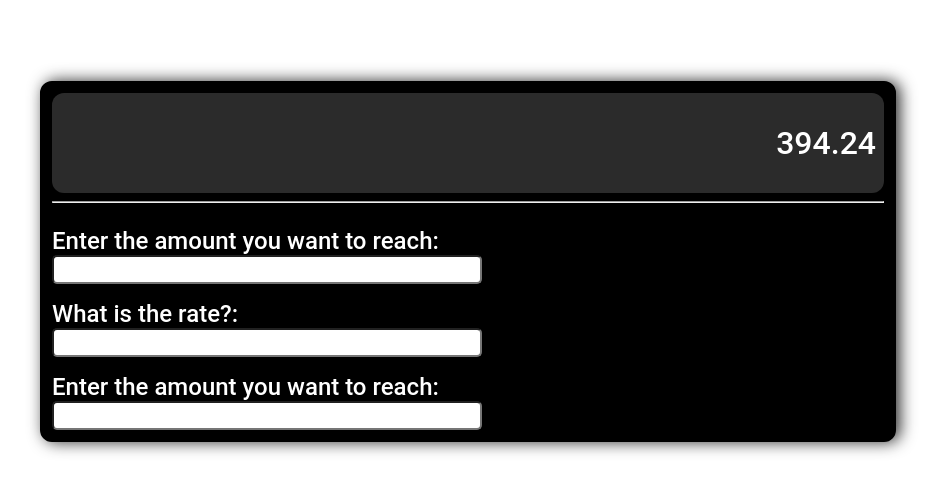
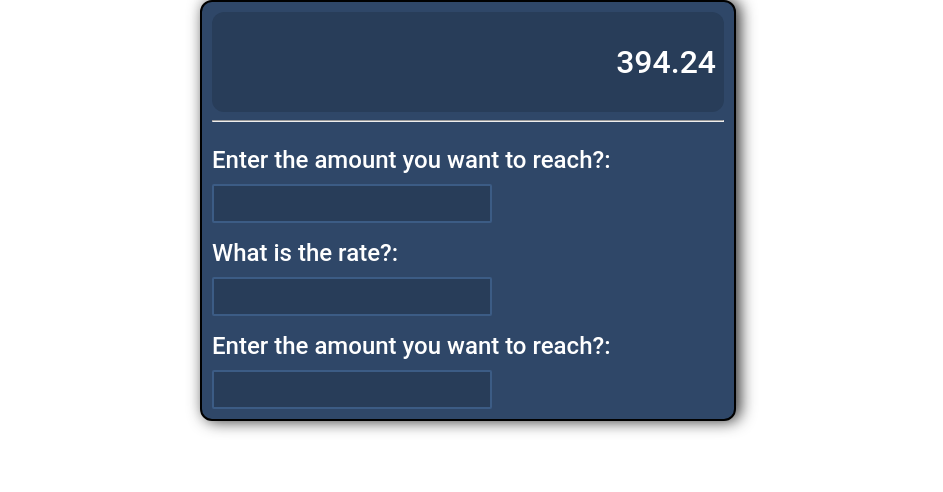
Before and after one commit to DatravousOdds/Determing-Compound-Interest, a plain HTML site: page index.html in a window 1280 px wide. Shown: the whole page, without its empty margins (172-1115 px from the left). Drawn offline with Linux system fonts and the light colour scheme.

Commit message:
color change for design

```diff
--- a/index.html
+++ b/index.html
@@ -9,9 +9,6 @@
 </head>
 
 <body>
-  <header>
-    <h1>Compound Interest Calculator</h1>
-  </header>
   <section id="sec1">
     <div id="top-screen" class="">
       <div>394.24</div>
@@ -19,16 +16,16 @@
     <hr>
     <div id="bottom-screen" class="center-div">
       <div>
-        <label>Enter the amount you want to reach:</label>
-          <input type="text" id="princpal">
+        <label>Enter the amount you want to reach?:</label>
+        <input type="text" id="princpal">
       </div>
       <div>
         <label>What is the rate?:</label>
-          <input type="text" id="princpal">
+        <input type="text" id="princpal">
       </div>
       <div>
-        <label>Enter the amount you want to reach:</label>
-          <input type="text" id="princpal">
+        <label>Enter the amount you want to reach?:</label>
+        <input type="text" id="princpal">
       </div>
     </div>
   </section>
--- a/style.css
+++ b/style.css
@@ -1,10 +1,18 @@
+:root {
+  --primary-color: #283d59;
+  --secondary-color: #2f4768;
+  --tertiary-color: #365276;
+  --quaternary-color: #3c5c85;
+  --font-color: #ffffff;
+}
+
 body {
   margin: auto;
   padding: 0;
   box-sizing: border-box;
   font-family: "Roboto", sans-serif;
   font-weight: 500;
-  color: white;
+  color: var(--font-color);
 }
 
 .center-div {
@@ -13,9 +21,9 @@ body {
 
 }
 
-header {
+/* header {
   text-align: center;
-}
+} */
 
 .btn {
   border-radius: 4px;
@@ -30,19 +38,19 @@ header {
 }
 
 #sec1 {
-  width: 65%;
+  width: 40%;
   height: 100%;
   margin: auto;
   padding: 10px 10px;
   border: 2px solid #000;
   box-shadow: 4px 0px 16px #2b2b2b;
   border-radius: 12px;
-  background-color: #000;
+  background-color: var(--secondary-color);
 }
 
 #top-screen {
   height: 100px;
-  background-color: #2b2b2b;
+  background-color: var(--primary-color);
   color: #ffff;
   display: flex;
   align-items: center;
@@ -59,7 +67,7 @@ header {
 
 label {
   font-size: 1.5rem;
-  padding-right: 2rem;
+  padding-bottom: 10px;
 }
 
 #bottom-screen div {
@@ -70,6 +78,23 @@ label {
 
 #bottom-screen div input {
   width: 50%;
-  border-radius: 5px;
-  padding: 5px;
+  border-radius: 2px;
+  padding: 10px;
 }
+
+input {
+  background-color: var(--primary-color);
+  border: 2px solid var(--quaternary-color);
+  outline: none;
+  transition: 0.5s ease-out;
+}
+
+input[type="text"] {
+  color: #ffff;
+}
+
+input:focus {
+  border-color: var(--tertiary-color);
+  box-shadow: 4px 0px 10px var(--tertiary-color);
+  ;
+}
```
